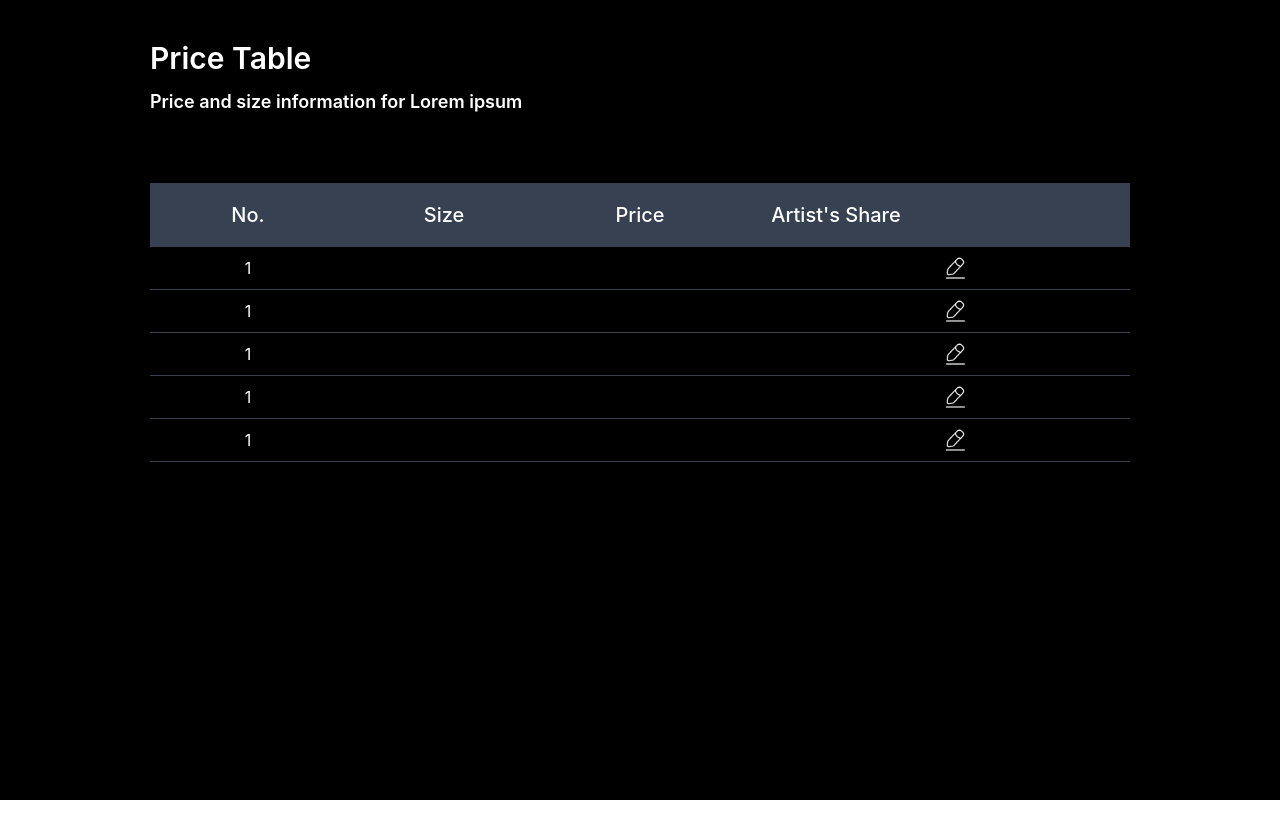
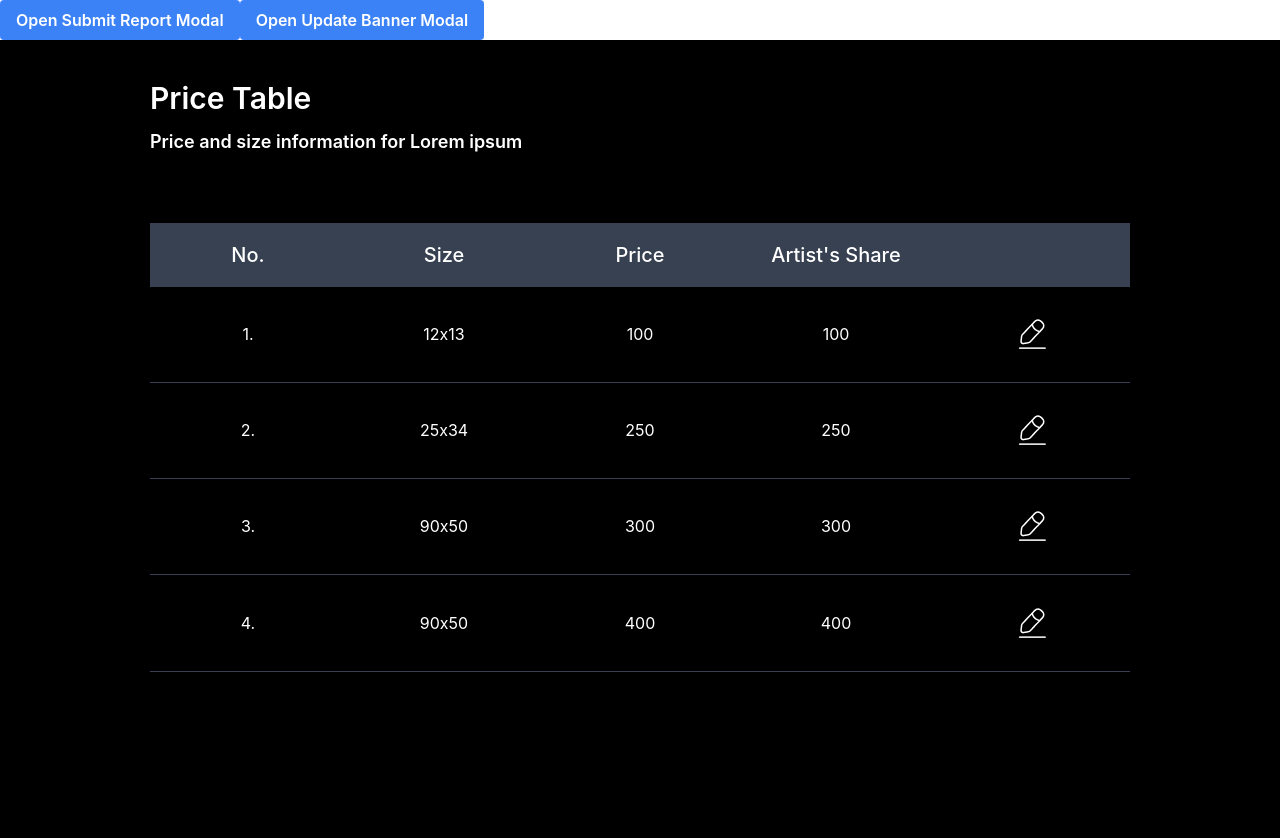
Before and after one commit to lijsamuael/Adret, a React (Create React App) app: page / in a window 1280 px wide. Before the commit the page ends 800 px from the top, so only its background shows below. Built offline with nearby package versions, Linux system fonts and the light colour scheme; a web font is replaced by a local one.

Commit message:
(merge) merginig and conflict resolving

```diff
--- a/package.json
+++ b/package.json
@@ -6,6 +6,7 @@
     "@testing-library/jest-dom": "^5.16.5",
     "@testing-library/react": "^13.4.0",
     "@testing-library/user-event": "^13.5.0",
+    "axios": "^1.3.4",
     "react": "^18.2.0",
     "react-dom": "^18.2.0",
     "react-scripts": "5.0.1",
--- a/src/App.js
+++ b/src/App.js
@@ -25,13 +25,11 @@ const App = () => {
 
   return (
     <div>
-      {/* <button className="px-4 py-2 font-semibold text-white bg-blue-500 rounded hover:bg-blue-600 focus:bg-blue-600" onClick={handleOpenReportModal}>Open Submit Report Modal</button>
+      <button className="px-4 py-2 font-semibold text-white bg-blue-500 rounded hover:bg-blue-600 focus:bg-blue-600" onClick={handleOpenReportModal}>Open Submit Report Modal</button>
       <button className="px-4 py-2 font-semibold text-white bg-blue-500 rounded hover:bg-blue-600 focus:bg-blue-600" onClick={handleOpenUpdateBannerModal}>Open Update Banner Modal</button>
-      <Modal isOpen={reportModalIsOpen} onClose={handleCloseReportModal} />
-      <UpdateBannerModal isOpen={updateBannerModalIsOpen} onClose={handleCloseUpdateBannerModal} /> */}
-      <PriceTable />
-
-
+      <Modal email="email@gmail.com" isOpen={reportModalIsOpen} onClose={handleCloseReportModal} />
+      <UpdateBannerModal isOpen={updateBannerModalIsOpen} onClose={handleCloseUpdateBannerModal} />
+      <PriceTable/>
     </div>
   );
 };
--- a/src/components/priceTable.js
+++ b/src/components/priceTable.js
@@ -12,54 +12,33 @@ function PriceTable() {
     setUpdatePriceModalIsOpen(false);
   };
 
-  const price = [
+
+  const priceData = [
     {
       no: 1,
-      size: "",
-      price: "",
-      artistShare: "",
-      icons: "./images/edit-2.png",
-      action: () => {
-        handleOpenUpdatePriceModal()
-      }
-    }, {
-      no: 1,
-      size: "",
-      price: "",
-      artistShare: "",
-      icons: "./images/edit-2.png",
-      action: () => {
-        handleOpenUpdatePriceModal()
-      }
-    }, {
-      no: 1,
-      size: "",
-      price: "",
-      artistShare: "",
-      icons: "./images/edit-2.png",
-      action: () => {
-        handleOpenUpdatePriceModal()
-      }
-    }, {
-      no: 1,
-      size: "",
-      price: "",
-      artistShare: "",
-      icons: "./images/edit-2.png",
-      action: () => {
-        handleOpenUpdatePriceModal()
-      }
-    }, {
-      no: 1,
-      size: "",
-      price: "",
-      artistShare: "",
-      icons: "./images/edit-2.png",
-      action: () => {
-        handleOpenUpdatePriceModal()
-      }
-    }
-  ]
+      size: "12x13",
+      price: 100,
+      share: 100,
+    },
+    {
+      no: 2,
+      size: "25x34",
+      price: 250,
+      share: 250,
+    },
+    {
+      no: 3,
+      size: "90x50",
+      price: 300,
+      share: 300,
+    },
+    {
+      no: 4,
+      size: "90x50",
+      price: 400,
+      share: 400,
+    },
+  ];
 
   return (
     <div className="bg-black text-white h-screen overflow-hidden">
@@ -83,54 +62,18 @@ function PriceTable() {
               <th className=""></th>
             </tr>
           </thead>
-          <tbody className="h-48">
-            {price.map((data, index) => {
-              return <tr className="border-b border-b-gray-700 " key={index}>
-                <td>{data.no}</td>
+          <tbody className="h-96">
+            {priceData.map((data) => (
+              <tr className="border-b border-b-gray-700 key={i}">
+                <td>{data.no}.</td>
                 <td>{data.size}</td>
                 <td>{data.price}</td>
-                <td>{data.artistShare}</td>
-                <td className="" onClick={() => { { data.action() } }}>
-                  <img src={data.icons} alt="" className=" h-10 p-2 flex justify-center items-center" />
+                <td>{data.share}</td>
+                <td className="" onClick={handleOpenUpdatePriceModal}>
+                  <img src="./images/edit-2.png" alt="" className="mx-auto" />
                 </td>
               </tr>
-            })}
-            {/* <tr className="border-b border-b-gray-700 ">
-              <td>1.</td>
-              <td>12x13</td>
-              <td>100</td>
-              <td>100</td>
-              <td className="" onClick={handleOpenUpdatePriceModal}>
-                <img src="./images/edit-2.png" alt="" className=" h-10 p-2 flex justify-center items-center" />
-              </td>
-            </tr>
-            <tr className="border-b border-b-gray-700">
-              <td>2.</td>
-              <td>25x34</td>
-              <td>250</td>
-              <td>250</td>
-              <td onClick={handleOpenUpdatePriceModal}>
-                <img src="./images/edit-2.png" alt="" className="mx-auto w-10  h-10 p-2 flex justify-center items-center" />
-              </td>
-            </tr>
-            <tr className="border-b border-b-gray-700">
-              <td>3.</td>
-              <td>90x50</td>
-              <td>400</td>
-              <td>400</td>
-              <td onClick={handleOpenUpdatePriceModal}>
-                <img src="./images/edit-2.png" alt="" className=" h-10 p-2 flex justify-center items-center" />
-              </td>
-            </tr>
-            <tr className="border-b border-b-gray-700">
-              <td>4.</td>
-              <td>90x50</td>
-              <td>400</td>
-              <td>400</td>
-              <td onClick={handleOpenUpdatePriceModal}>
-                <img src="./images/edit-2.png" alt="" className=" h-10 p-2 flex justify-center items-center" />
-              </td>
-            </tr> */}
+            ))}
           </tbody>
         </table>
       </div>
--- a/src/components/submitReportModal.js
+++ b/src/components/submitReportModal.js
@@ -1,8 +1,34 @@
-import React from "react";
+import React, { useState } from "react";
+import axios from "axios";
 
-const Modal = ({ isOpen, onClose }) => {
+const Modal = ({ isOpen, onClose, email }) => {
+  // const [email, setEmail] = useState("");
+  const [message, setMessage] = useState("");
+  const PORTAL_ID = "24227707";
+  const FORM_ID = "5a593502-0e03-4fa1-b51e-1a4b2e93afc7";
+
+  const handleSubmit = async () => {
+    await axios({
+      method: "post",
+      url: `https://api.hsforms.com/submissions/v3/integration/submit/${PORTAL_ID}/${FORM_ID}`,
+      data: {
+        fields: [
+          {
+            name: "email",
+            value: email,
+          },
+          {
+            name: "message",
+            value: message,
+          },
+        ],
+      },
+    })
+      .then((res) => window.alert(toString(res)))
+      .catch((err) => window.alert(err));
+  };
+
   if (!isOpen) return null;
-
   return (
     <div className=" fixed z-50 top-0 left-0 w-full h-full overflow-auto bg-black bg-opacity-80">
       <div className="relative max-w-[1000px] w-[95%] sm:w-9/12 lg:w-7/12 2xl:w-6/12 mx-auto mt-24 overflow-hidden rounded-lg text-white bg-black  shadow-lg">
@@ -24,13 +50,13 @@ const Modal = ({ isOpen, onClose }) => {
                 Art Title
               </h3>
               <div className="h-16">
-              <p className=" font-light text-[11px] ssm:text-[13px] line-clamp-2">
-                Lorem ipsum dolor sit amet consectetur adipisicing elit. Blaiis,
-                asores repellat ratione nemo alflsdk flskd anebe adad beed leke
-                lkeej Lorem ipsum dolor sit amet consectetur adipisicing elit.
-                Blaiis, asores repellat ratione nemo alflsdk flskd anebe adad
-                beed leke lkee
-              </p>
+                <p className=" font-light text-[11px] ssm:text-[13px] line-clamp-2">
+                  Lorem ipsum dolor sit amet consectetur adipisicing elit.
+                  Blaiis, asores repellat ratione nemo alflsdk flskd anebe adad
+                  beed leke lkeej Lorem ipsum dolor sit amet consectetur
+                  adipisicing elit. Blaiis, asores repellat ratione nemo alflsdk
+                  flskd anebe adad beed leke lkee
+                </p>
               </div>
               <div className="hidden sm:flex items-end gap-x-[10px]">
                 <img
@@ -71,28 +97,31 @@ const Modal = ({ isOpen, onClose }) => {
                 alt="email"
                 className=" aspect-sqaure h-full rounded-lg"
               />
-              <span className=" align-middle">Email@gmail.com</span>
+              <span className=" align-middle">{email}</span>
             </div>
           </div>
           <div className="flex flex-col space-y-4">
             <p className=" font-semibold">Message</p>
             <textarea
               className="max-w-1200 h-64 px-3 py-4  rounded-md bg-gray-700 "
-              rows="5"
               placeholder="Please give us a detail report on why reporting this art..."
+              type="text"
+              value={message}
+              onChange={(e) => setMessage(e.target.value)}
             ></textarea>
           </div>
 
-          <div
-            className="flex space-x-8 justify-center ssm:justify-end"
-          >
+          <div className="flex space-x-8 justify-center ssm:justify-end">
             <button
               className="w-32 py-2 font-semibold text-black bg-white rounded hover:bg-gray-200 focus:bg-gray-200"
               onClick={onClose}
             >
               Cancel
             </button>
-            <button className="w-32 py-2 font-semibold text-white bg-orange-500 rounded hover:bg-orange-600 focus:bg-orange-600">
+            <button
+              className="w-32 py-2 font-semibold text-white bg-orange-500 rounded hover:bg-orange-600 focus:bg-orange-600"
+              onClick={handleSubmit}
+            >
               Submit
             </button>
           </div>
```
Also changed, not shown: 1 other file (tests, documents, lock files or other folders).
